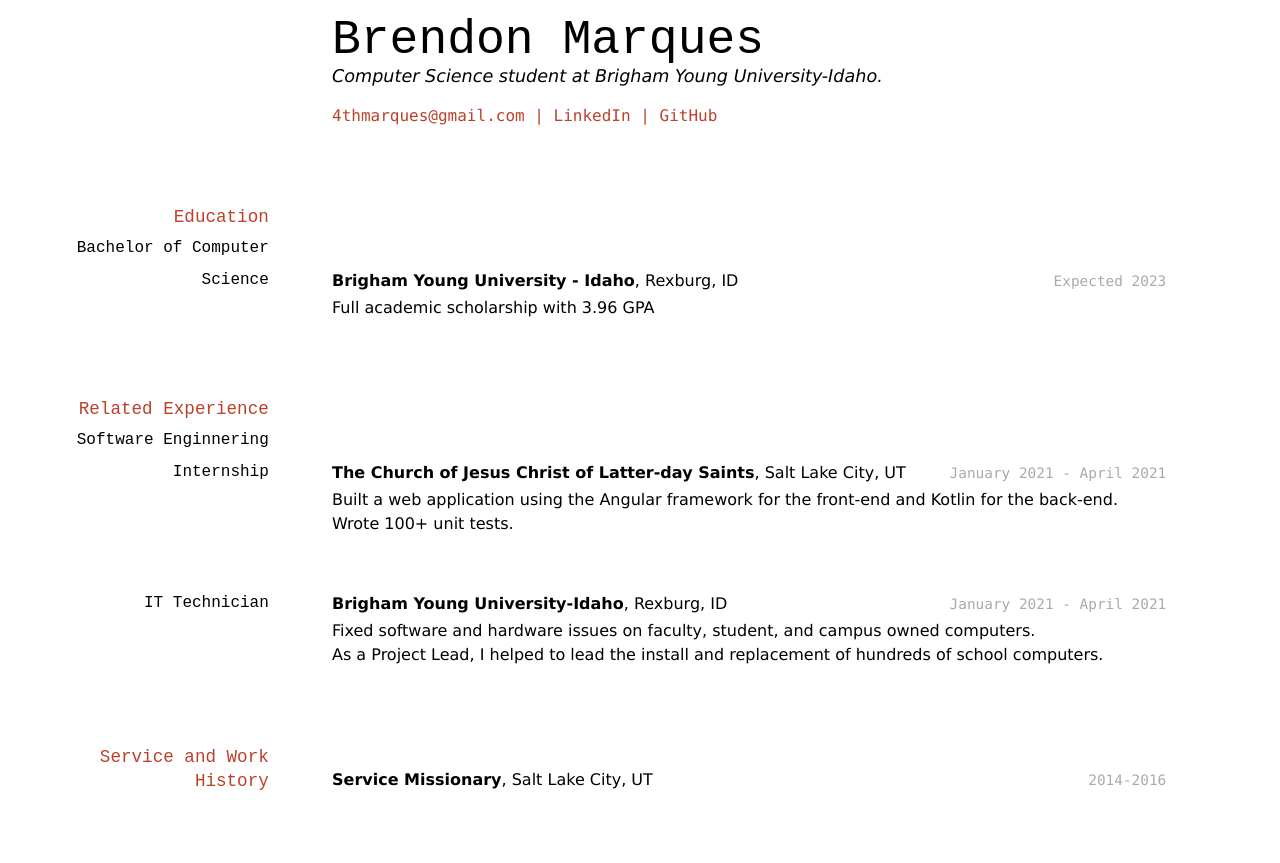
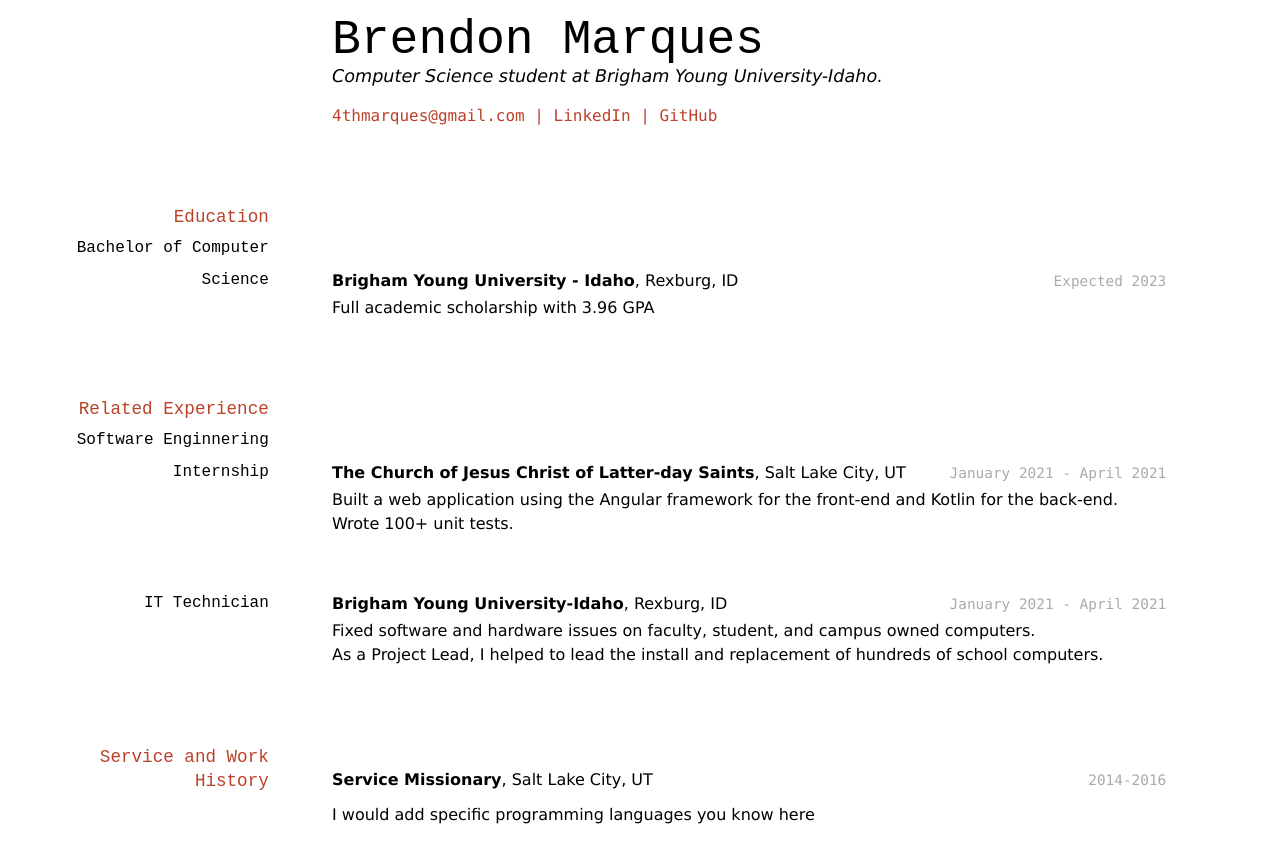
Before and after one commit to byuids-resumes/marquesb_resume, a Jekyll site: the page built from docs/index.md, in a window 1280 px wide. Shown: the top 863 px of the page. Built offline with Jekyll 4.4.1, drawn with Linux system fonts in a browser that asks for light colours.

Commit message:
Update index.md

```diff
--- a/docs/index.md
+++ b/docs/index.md
@@ -44,7 +44,7 @@ __Brigham Young University-Idaho__, Rexburg, ID
 `2014-2016`
 __Service Missionary__, Salt Lake City, UT
 
-
+I would add specific programming languages you know here
 
 <!-- ### Footer
 
```
